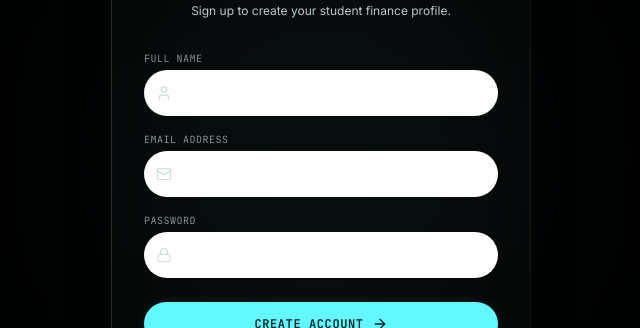
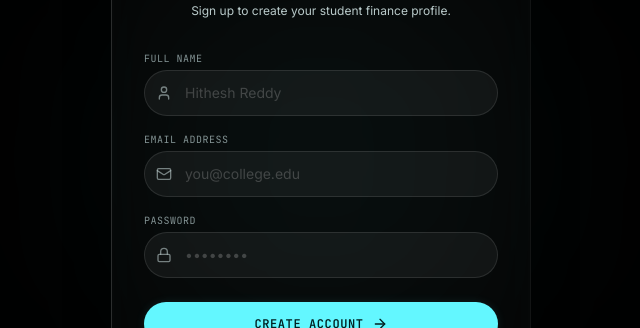
Before and after one commit to Hithesh-07/capitals-finance-os, a Next.js app: page /signup in a window 1280 px wide. Shown: the part 243-571 px from the top of the page, without its empty margins (319-959 px from the left). Built offline with nearby package versions, Linux system fonts and the light colour scheme; no server answers.

Commit message:
Fix input fields background opacity and text visibility in auth and search forms

```diff
--- a/src/app/(app)/transactions/page.tsx
+++ b/src/app/(app)/transactions/page.tsx
@@ -187,7 +187,7 @@ export default function TransactionsPage() {
             value={search}
             onChange={e => setSearch(e.target.value)}
             placeholder="Search notes, categories, merchants..."
-            className="w-full pl-10 pr-4 py-2.5 bg-white/3 border border-white/5 rounded-xl text-xs text-white placeholder-white/20 focus:outline-none focus:border-primary-fixed/40 transition-colors"
+            className="w-full pl-10 pr-4 py-2.5 bg-white/5 border border-white/5 rounded-xl text-xs text-white placeholder-white/20 focus:outline-none focus:border-primary-fixed/40 transition-colors"
           />
         </div>
 
--- a/src/app/(auth)/forgot-password/page.tsx
+++ b/src/app/(auth)/forgot-password/page.tsx
@@ -39,7 +39,7 @@ export default function ForgotPasswordPage() {
                   value={email}
                   onChange={e => setEmail(e.target.value)}
                   placeholder="you@college.edu"
-                  className="w-full pl-10 pr-4 py-3 rounded-xl bg-white/3 border border-white/10 text-sm text-white placeholder-white/20 focus:outline-none focus:border-primary-fixed transition-colors"
+                  className="w-full pl-10 pr-4 py-3 rounded-xl bg-white/5 border border-white/10 text-sm text-white placeholder-white/20 focus:outline-none focus:border-primary-fixed transition-colors"
                 />
               </div>
             </div>
--- a/src/app/(auth)/login/page.tsx
+++ b/src/app/(auth)/login/page.tsx
@@ -115,7 +115,7 @@ export default function LoginPage() {
                 value={email}
                 onChange={e => setEmail(e.target.value)}
                 placeholder="you@college.edu"
-                className="w-full pl-10 pr-4 py-3 rounded-xl bg-white/3 border border-white/10 text-sm text-white placeholder-white/20 focus:outline-none focus:border-primary-fixed transition-colors"
+                className="w-full pl-10 pr-4 py-3 rounded-xl bg-white/5 border border-white/10 text-sm text-white placeholder-white/20 focus:outline-none focus:border-primary-fixed transition-colors"
               />
             </div>
           </div>
@@ -136,7 +136,7 @@ export default function LoginPage() {
                   value={password}
                   onChange={e => setPassword(e.target.value)}
                   placeholder="••••••••"
-                  className="w-full pl-10 pr-4 py-3 rounded-xl bg-white/3 border border-white/10 text-sm text-white placeholder-white/20 focus:outline-none focus:border-primary-fixed transition-colors"
+                  className="w-full pl-10 pr-4 py-3 rounded-xl bg-white/5 border border-white/10 text-sm text-white placeholder-white/20 focus:outline-none focus:border-primary-fixed transition-colors"
                 />
               </div>
             </div>
@@ -151,7 +151,7 @@ export default function LoginPage() {
                   value={otpCode}
                   onChange={e => setOtpCode(e.target.value)}
                   placeholder="123456"
-                  className="w-full pl-10 pr-4 py-3 rounded-xl bg-white/3 border border-white/10 text-sm text-white placeholder-white/20 focus:outline-none focus:border-primary-fixed transition-colors"
+                  className="w-full pl-10 pr-4 py-3 rounded-xl bg-white/5 border border-white/10 text-sm text-white placeholder-white/20 focus:outline-none focus:border-primary-fixed transition-colors"
                 />
               </div>
             </div>
--- a/src/app/(auth)/signup/page.tsx
+++ b/src/app/(auth)/signup/page.tsx
@@ -97,7 +97,7 @@ export default function SignupPage() {
                 value={name}
                 onChange={e => setName(e.target.value)}
                 placeholder="Hithesh Reddy"
-                className="w-full pl-10 pr-4 py-3 rounded-xl bg-white/3 border border-white/10 text-sm text-white placeholder-white/20 focus:outline-none focus:border-primary-fixed transition-colors"
+                className="w-full pl-10 pr-4 py-3 rounded-xl bg-white/5 border border-white/10 text-sm text-white placeholder-white/20 focus:outline-none focus:border-primary-fixed transition-colors"
               />
             </div>
           </div>
@@ -112,7 +112,7 @@ export default function SignupPage() {
                 value={email}
                 onChange={e => setEmail(e.target.value)}
                 placeholder="you@college.edu"
-                className="w-full pl-10 pr-4 py-3 rounded-xl bg-white/3 border border-white/10 text-sm text-white placeholder-white/20 focus:outline-none focus:border-primary-fixed transition-colors"
+                className="w-full pl-10 pr-4 py-3 rounded-xl bg-white/5 border border-white/10 text-sm text-white placeholder-white/20 focus:outline-none focus:border-primary-fixed transition-colors"
               />
             </div>
           </div>
@@ -127,7 +127,7 @@ export default function SignupPage() {
                 value={password}
                 onChange={e => setPassword(e.target.value)}
                 placeholder="••••••••"
-                className="w-full pl-10 pr-4 py-3 rounded-xl bg-white/3 border border-white/10 text-sm text-white placeholder-white/20 focus:outline-none focus:border-primary-fixed transition-colors"
+                className="w-full pl-10 pr-4 py-3 rounded-xl bg-white/5 border border-white/10 text-sm text-white placeholder-white/20 focus:outline-none focus:border-primary-fixed transition-colors"
               />
             </div>
           </div>
```
